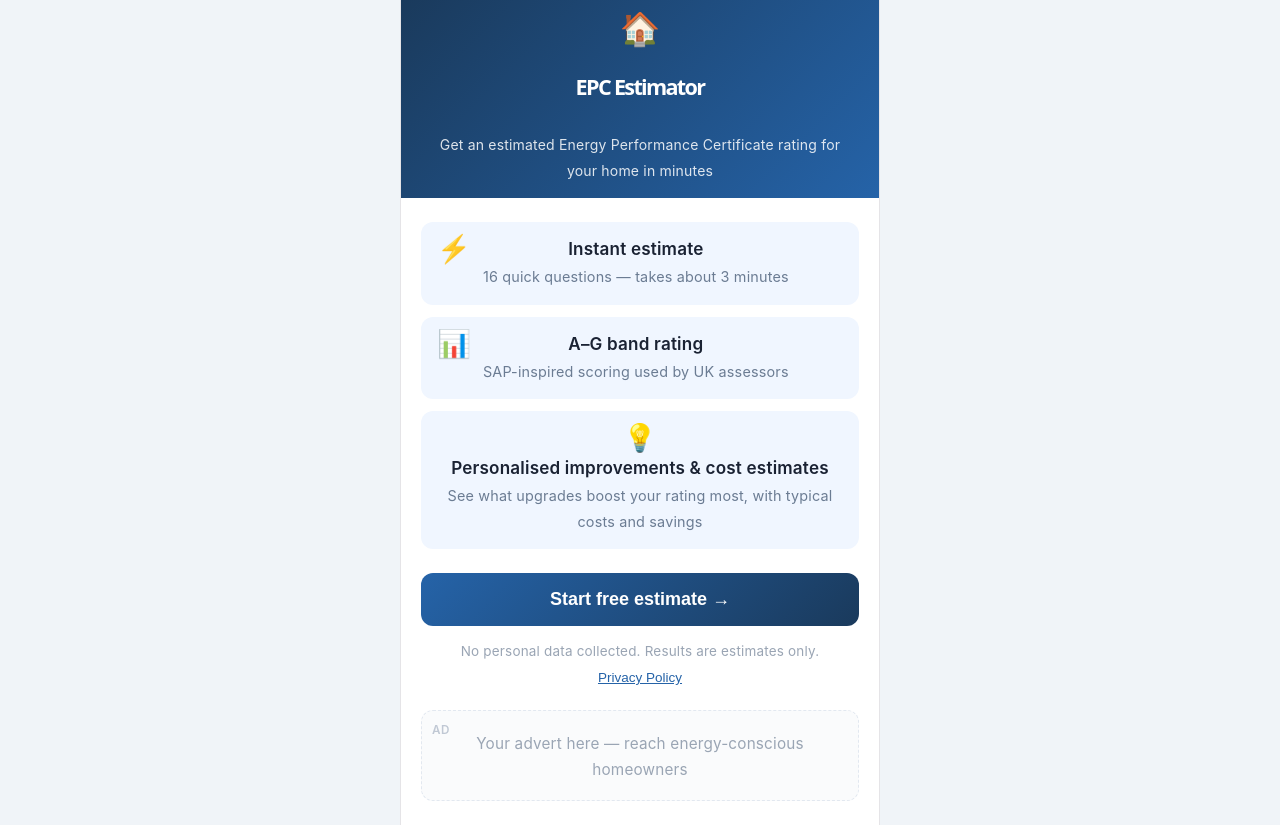
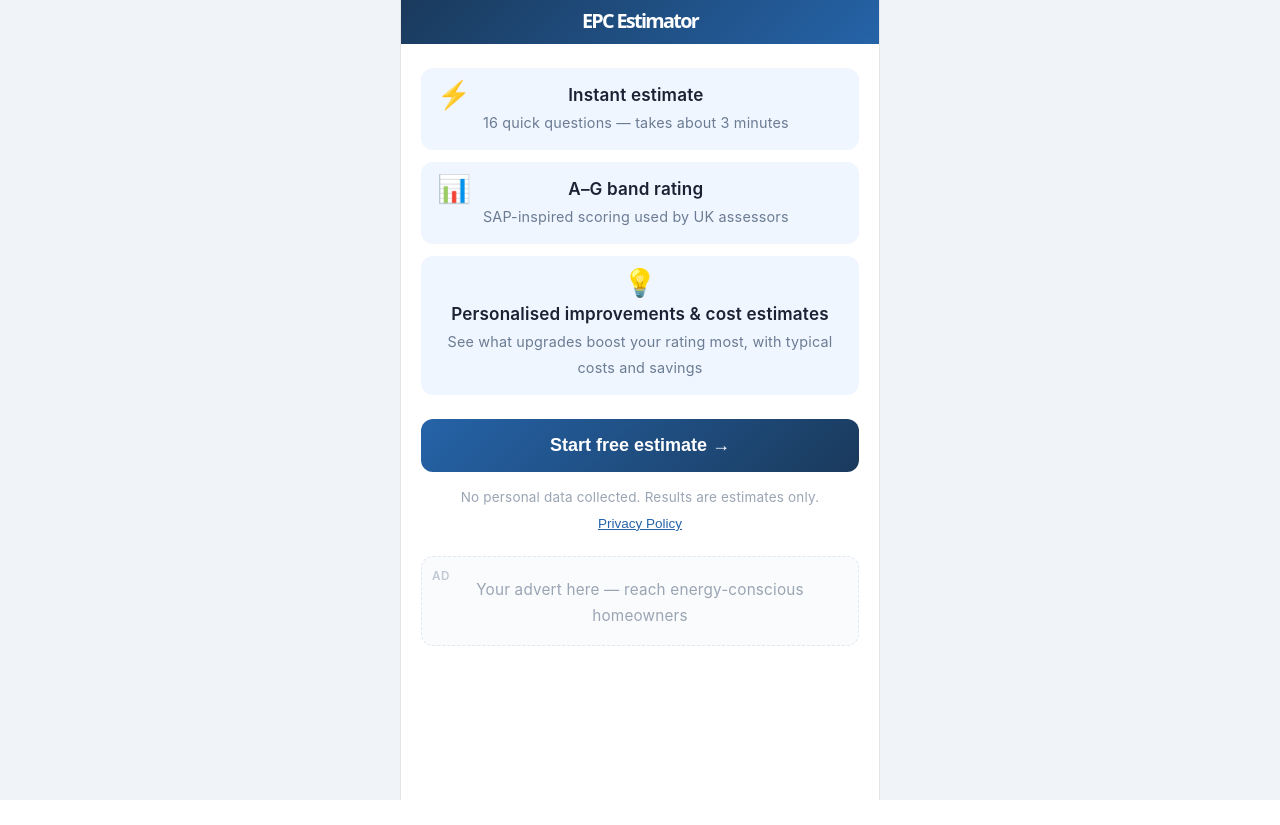
Before and after one commit to lukecode99/epc-estimator-native, a React (Vite) app: page / in a window 1280 px wide. After the commit the page ends 800 px from the top, so only its background shows below. Built offline with nearby package versions, Linux system fonts and the light colour scheme.

Commit message:
Collapse home hero to title-only strip — hide logo and subtitle

```diff
--- a/src/App.css
+++ b/src/App.css
@@ -47,13 +47,13 @@ body {
 .home-hero {
   background: linear-gradient(135deg, #1a3a5c 0%, #2563a8 100%);
   color: #fff;
-  padding: 16px 24px 14px;
-  padding-top: calc(16px + env(safe-area-inset-top));
+  padding: 8px 20px 10px;
+  padding-top: calc(8px + env(safe-area-inset-top));
   text-align: center;
 }
-.home-hero .logo { font-size: 1.8rem; margin-bottom: 4px; }
-.home-hero h1 { font-size: 1.2rem; font-weight: 800; color: #fff; }
-.home-hero p  { font-size: 0.78rem; opacity: 0.85; margin-top: 3px; color: #fff; }
+.home-hero .logo { display: none; }
+.home-hero h1 { font-size: 1.1rem; font-weight: 800; color: #fff; margin: 0; }
+.home-hero p  { display: none; }
 
 .home-body { padding: 24px 20px; }
 
```
